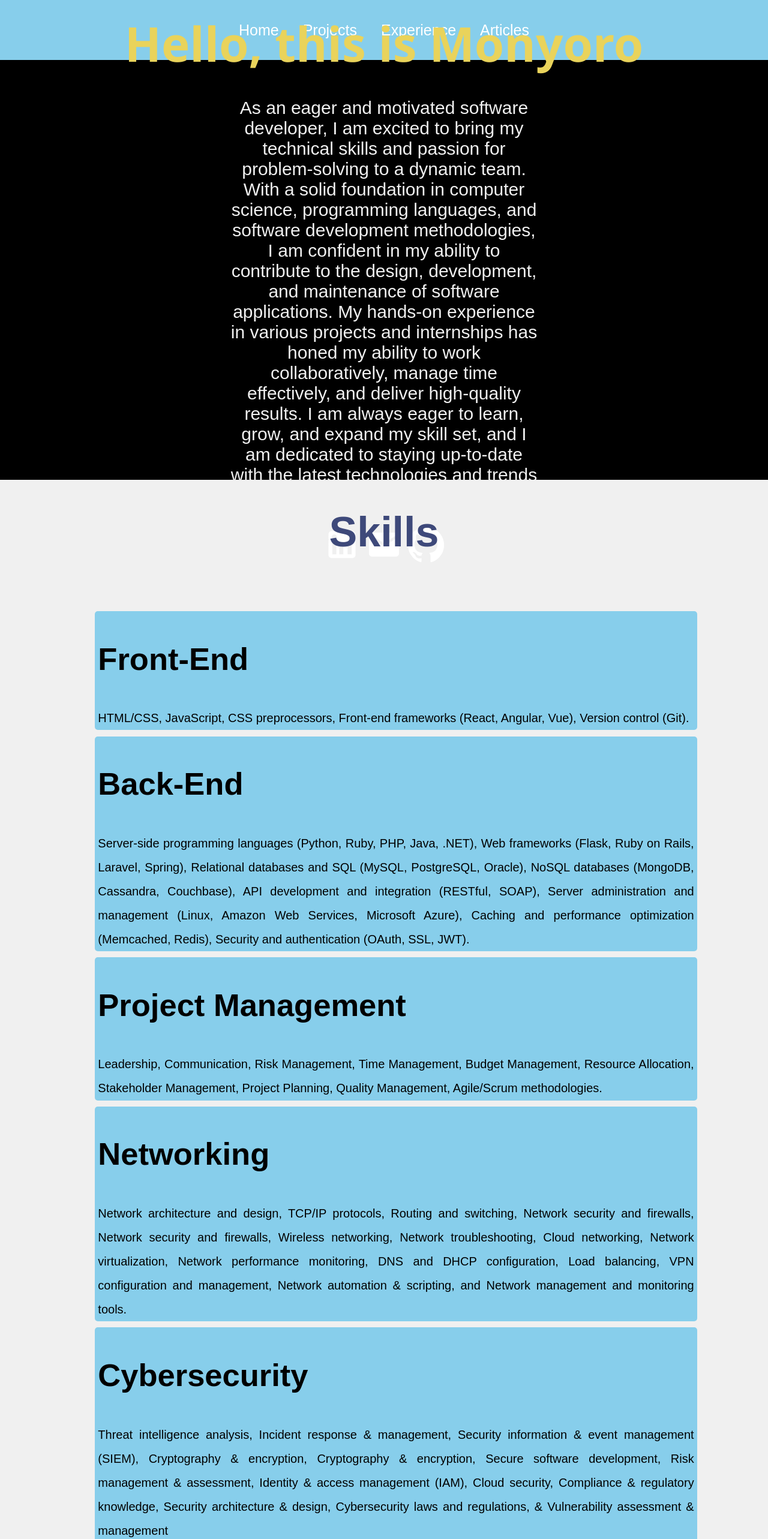
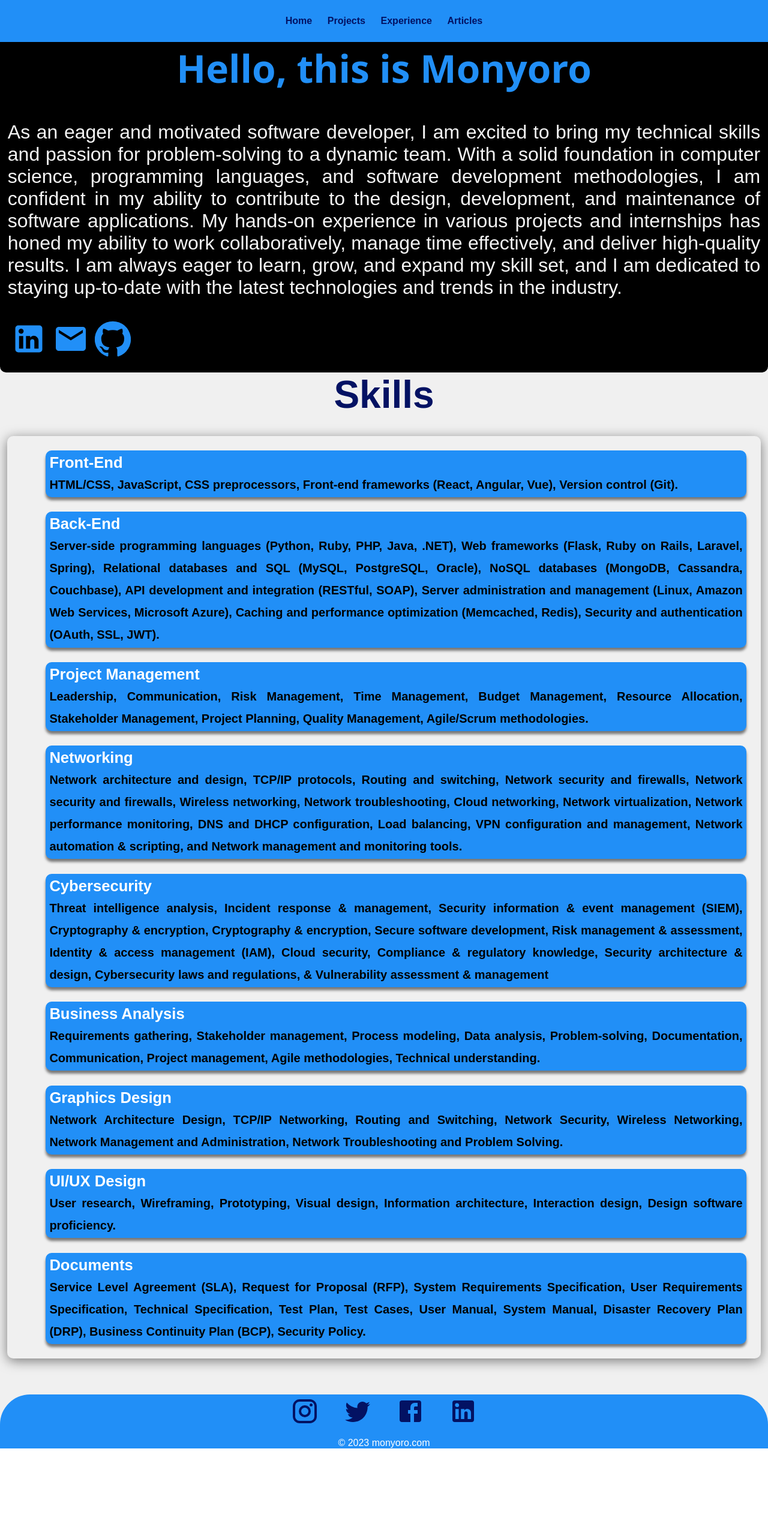
Before and after one commit to moabmo/abiud, a React (Create React App) app: page / in a window 1280 px wide. Shown: the top 2566 px of the page at 60% size. After the commit the page ends 2415 px from the top, so only its background shows below. Built offline with nearby package versions, Linux system fonts and the light colour scheme.

Commit message:
Add files via upload

```diff
--- a/src/styles/Footer.css
+++ b/src/styles/Footer.css
@@ -1,25 +1,28 @@
 .footer {
     width: 100%;
-    height: 150px;
-    background: skyblue;
+    height: 90px;
+    background:  rgb(33, 143, 247);;
     display: flex;
     justify-content: center;
     align-items: center;
     flex-direction: column;
-    padding-top: 10px;
+    /* padding-top: 10px; */
     margin-top: 10px;
     margin-bottom: 0px;
+    border-top-left-radius: 50px;
+    border-top-right-radius: 50px;
   }
 
   .socialMedia svg {
-    color: white;
+    color: rgb(3, 18, 99);
     margin: 20px;
-    font-size: 70px;
+    margin-bottom: 0px;
+    font-size: 300%;
     cursor: pointer;
   }
 
   .footer p {
-    color: white;
+    color: rgb(255, 255, 255);
   }
 
   @media only screen and (max-width: 600px) {
--- a/src/styles/Home.css
+++ b/src/styles/Home.css
@@ -7,35 +7,36 @@
 
   .about {
     width: 100%;
-    height: calc(100vh - 100px);
     display: flex;
     flex-direction: column;
-    justify-content: center;
+    justify-content: justify;
     align-items: center;
     text-align: center;
     background-color: black;
-    color: #f0f0f0;
+    color: whitesmoke;
+    border-bottom-left-radius: 10px;
+    border-bottom-right-radius: 10px;
   }
-
   .about h2 {
     font-family: "Segoe UI", Tahoma, Geneva, Verdana, sans-serif;
-    font-size: 80px;
-    color: #e9d35b;
-    height: 50px;
+    font-size:400%;
+    color:  rgb(33, 143, 247);
+    margin: 0px;
   }
 
   .about .prompt {
-    width: 40%;
-    font-size: 30px;
+    font-size: 200%;
+    text-align: justify;
+    padding: 1%;
   }
   .prompt svg {
     font-size: 60px;
     margin: 5px;
-    color: white;
+    color: rgb(33, 143, 247);
   }
 
   .skills {
-    font-size: 35px;
+    font-size: 200%;
     width: 100%;
     display: flex;
     justify-content: center;
@@ -45,21 +46,41 @@
   }
 
   .skills h1 {
-    color: #3e497a;
+    color:  rgb(3, 18, 99);
+    padding: 0;
+    font-size: 200%;
+    border: 0;
+    text-align: center;
+    margin: auto;
   }
 
   .skills .list {
-    list-style: none;
-    width: 80%;
+    list-style: "";
+    width: 95%;
     text-align: justify;
-  }
-  li{
-    background-color: skyblue;
-    border-radius: 5px;
-    padding: 0.5%;
-    margin: 1%;
+    border-radius: 10px;
+    box-shadow: 0 4px 20px rgba(0, 0, 0, 0.5);
   }
 
+  li{
+    background-color:   rgb(33, 143, 247);
+    border-radius: 10px;
+    padding: 0.5%;
+    margin: 2%;
+    font-weight: bold;
+    color: black;
+    box-shadow: 0 5px 4px rgba(0, 0, 0, 0.5);
+    /* min-height: 300px;
+    float: left;
+    width: 45%; */
+  }
+  .skills .list li h2{
+    color: white;
+    margin:0;
+    padding: 0;
+    font-size: 80%;
+    /* text-align: center; */
+  }
   .list span {
     font-size: 20px;
   }
--- a/src/styles/Navbar.css
+++ b/src/styles/Navbar.css
@@ -1,7 +1,7 @@
 .navbar {
     width: 100%;
-    height: 100px;
-    background: skyblue;
+    height: 70px;
+    background: rgb(33, 143, 247);
   }
 
   .links {
@@ -10,17 +10,19 @@
     display: flex;
     align-items: center;
     justify-content: center;
-    color: white;
+    color: white;;
   }
   .navbar a:hover{
-    color:lightgreen;
+    color: yellow;
   }
 
   .navbar a {
-    color: white;
+    color:  rgb(3, 18, 99);
     text-decoration: none;
-    margin: 20px;
-    font-size: 25px;
+    margin: 1%;
+    font-weight: bolder;
+    font-weight: 900;
+
   }
 
   .toggleButton {
--- a/src/styles/ProjectDisplay.css
+++ b/src/styles/ProjectDisplay.css
@@ -1,6 +1,6 @@
 .project {
     width: 100%;
-    height: calc(100vh - 100px);
+    /* height: calc(100vh - 100px); */
     display: flex;
     justify-content: center;
     align-items: center;
@@ -9,7 +9,7 @@
 
   .project h1 {
     margin-top: 50px;
-    color: #3e497a;
+    color: rgb(4, 35, 212);
     font-size: 35px;
   }
   .project img {
@@ -18,11 +18,11 @@
   }
 
   .project p {
-    font-size: 40px;
-    color: #3e497a;
+    color:  black;
+    font-weight: bolder;
   }
 
   .project svg {
-    font-size: 60px;
-    color: #3e497a;
+    font-size: 40px;
+    color: rgb(3, 18, 99);
   }
```
